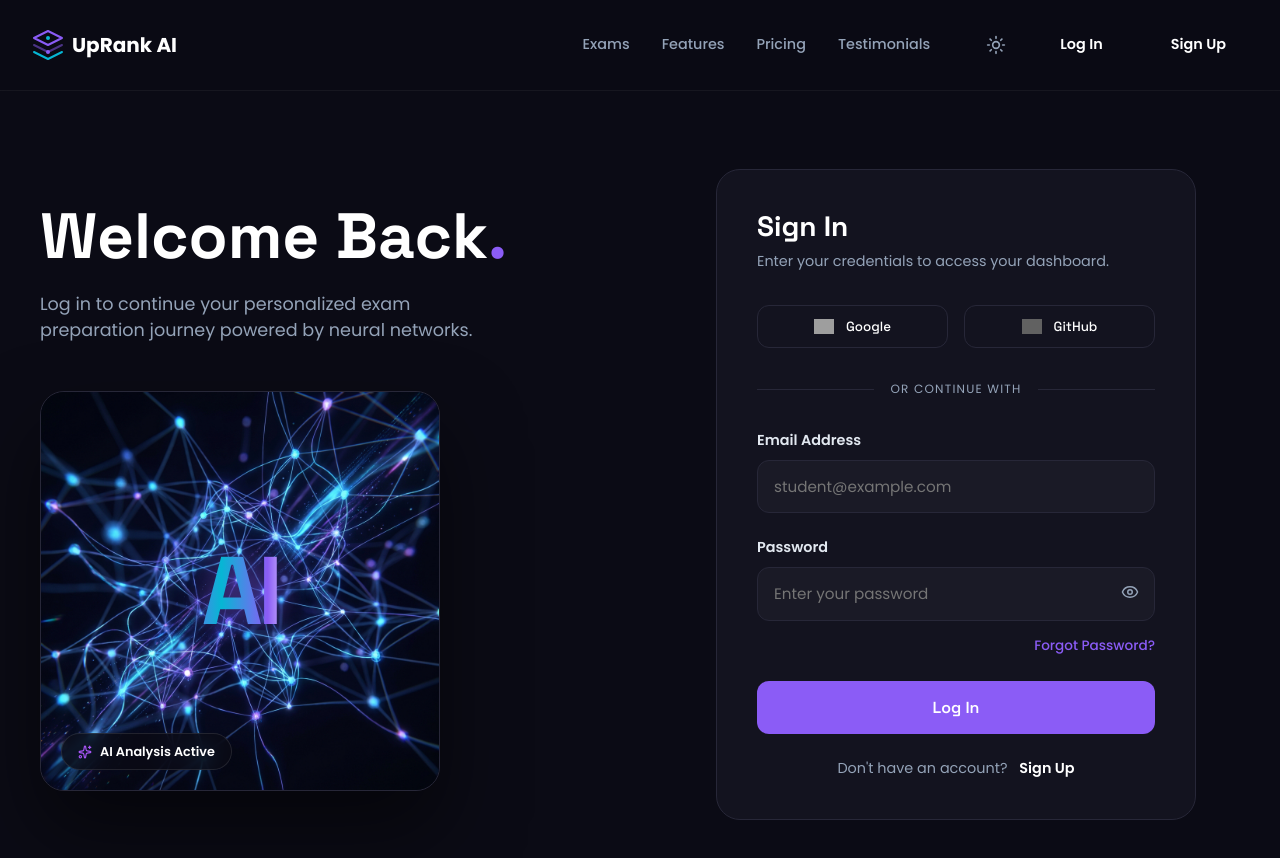
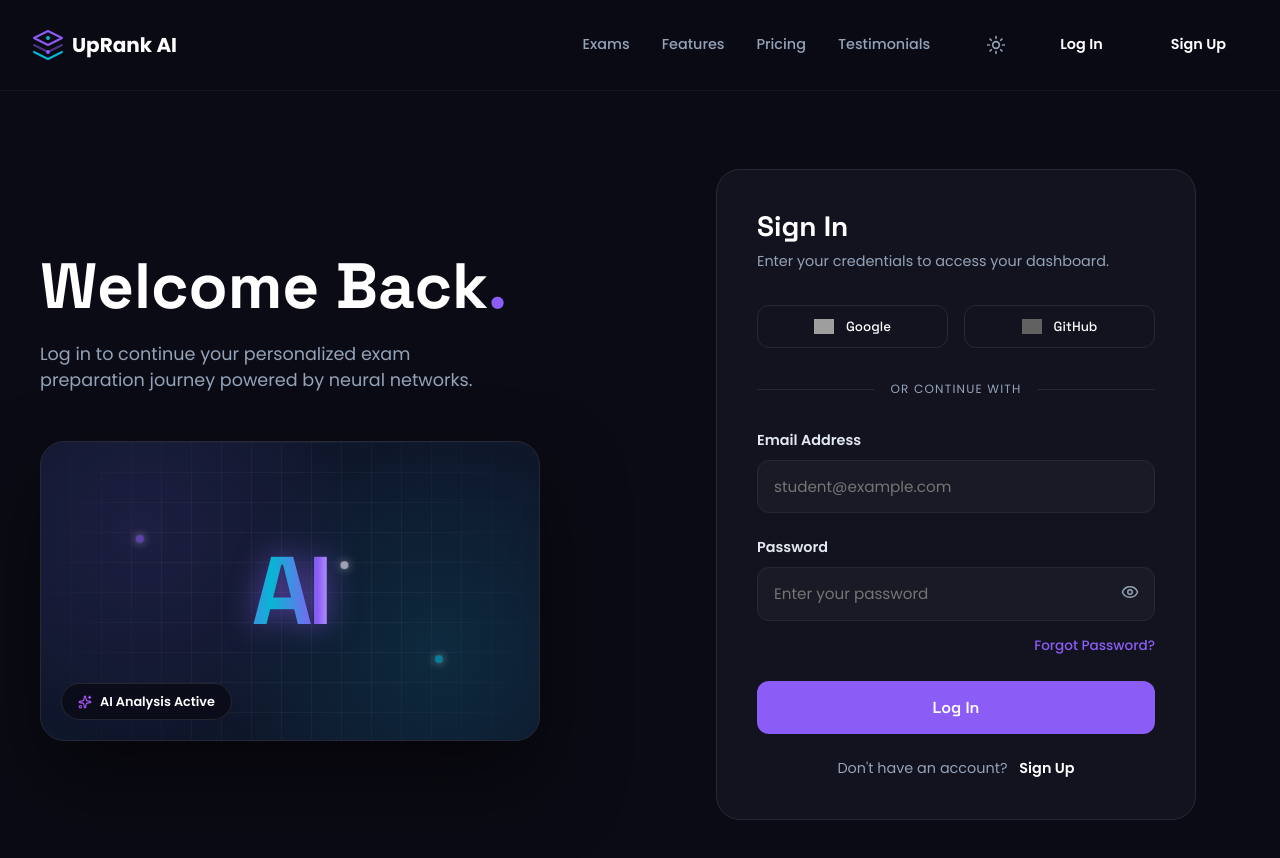
Before and after one commit to indrajit1306/uprank-ai, a React (Vite) app in the folder uprank ai/: page /login in a window 1280 px wide. Shown: the top 858 px of the page. Built offline with nearby package versions, Linux system fonts and the light colour scheme; grey boxes are pictures that could not be loaded.

Commit message:
feat: Implement login page with styling and a new exam selection component.

```diff
--- a/uprank ai/src/ExamSelection.jsx
+++ b/uprank ai/src/ExamSelection.jsx
@@ -1,7 +1,7 @@
 import React, { useState } from 'react';
 import {
     Search, Bell, User, BookOpen, Briefcase, Globe, Scale,
-    Monitor, PenTool, ChevronDown, MoreHorizontal, Plus
+    Monitor, PenTool, ChevronDown, MoreHorizontal, Plus, Sun, Moon
 } from 'lucide-react';
 import { UpRankLogo } from './Navbar';
 import { useNavigate } from 'react-router-dom';
@@ -9,7 +9,17 @@ import './ExamSelection.css';
 
 const ExamSelection = () => {
     const [activeCategory, setActiveCategory] = useState('All Exams');
+    const [theme, setTheme] = useState(() => localStorage.getItem('theme') || 'dark');
     const navigate = useNavigate();
+
+    React.useEffect(() => {
+        document.documentElement.setAttribute('data-theme', theme);
+        localStorage.setItem('theme', theme);
+    }, [theme]);
+
+    const toggleTheme = () => {
+        setTheme(prevTheme => prevTheme === 'dark' ? 'light' : 'dark');
+    };
 
     const categories = [
         "All Exams", "Engineering", "Medical", "Management",
@@ -72,6 +82,9 @@ const ExamSelection = () => {
                     <a href="#">Community</a>
                 </div>
                 <div className="nav-right">
+                    <button onClick={toggleTheme} className="icon-btn theme-btn">
+                        {theme === 'dark' ? <Sun size={20} /> : <Moon size={20} />}
+                    </button>
                     <button className="icon-btn"><Bell size={20} /></button>
                     <div className="user-profile-pic">
                         <User size={20} />
--- a/uprank ai/src/Login.css
+++ b/uprank ai/src/Login.css
@@ -42,18 +42,82 @@
     overflow: hidden;
     border: 1px solid var(--border-color);
     box-shadow: 0 40px 80px rgba(0, 0, 0, 0.5);
-    max-width: 400px;
-    /* Reduced size */
+    width: 100%;
+    max-width: 500px;
+    height: 300px;
+    /* Fixed height since image is gone */
+    background: #0f172a;
+    /* Fallback dark bg */
 }
 
-.neural-img {
-    width: 100%;
-    display: block;
-    transition: transform 0.5s ease;
+.neural-bg {
+    position: absolute;
+    inset: 0;
+    background:
+        radial-gradient(circle at 20% 30%, rgba(139, 92, 246, 0.15) 0%, transparent 50%),
+        radial-gradient(circle at 80% 70%, rgba(6, 182, 212, 0.15) 0%, transparent 50%);
+    opacity: 0.8;
 }
 
-.neural-card:hover .neural-img {
-    transform: scale(1.05);
+/* Connecting lines pattern */
+.neural-bg::before {
+    content: '';
+    position: absolute;
+    inset: 0;
+    background-image:
+        linear-gradient(rgba(255, 255, 255, 0.05) 1px, transparent 1px),
+        linear-gradient(90deg, rgba(255, 255, 255, 0.05) 1px, transparent 1px);
+    background-size: 30px 30px;
+    mask-image: radial-gradient(circle at center, black 40%, transparent 100%);
+}
+
+/* Neural nodes animation */
+.floating-node {
+    position: absolute;
+    width: 8px;
+    height: 8px;
+    background: white;
+    border-radius: 50%;
+    box-shadow: 0 0 10px rgba(255, 255, 255, 0.8);
+    opacity: 0.6;
+    animation: float 10s infinite ease-in-out;
+}
+
+.node-1 {
+    top: 30%;
+    left: 20%;
+    animation-delay: 0s;
+    background: var(--primary);
+}
+
+.node-2 {
+    top: 70%;
+    left: 80%;
+    animation-delay: -3s;
+    background: var(--secondary);
+}
+
+.node-3 {
+    top: 40%;
+    left: 60%;
+    animation-delay: -5s;
+    background: #fff;
+}
+
+@keyframes float {
+
+    0%,
+    100% {
+        transform: translate(0, 0);
+    }
+
+    33% {
+        transform: translate(10px, -20px);
+    }
+
+    66% {
+        transform: translate(-10px, 10px);
+    }
 }
 
 .ai-status {
--- a/uprank ai/src/Login.jsx
+++ b/uprank ai/src/Login.jsx
@@ -20,7 +20,7 @@ const Login = () => {
                         </div>
 
                         <div className="neural-card">
-                            <img src="/neural-network.png" alt="AI Neural Network" className="neural-img" />
+                            <div className="neural-bg"></div>
                             <div className="ai-center-text">AI</div>
                             <div className="ai-status">
                                 <Sparkles size={14} color="#a855f7" />
```
